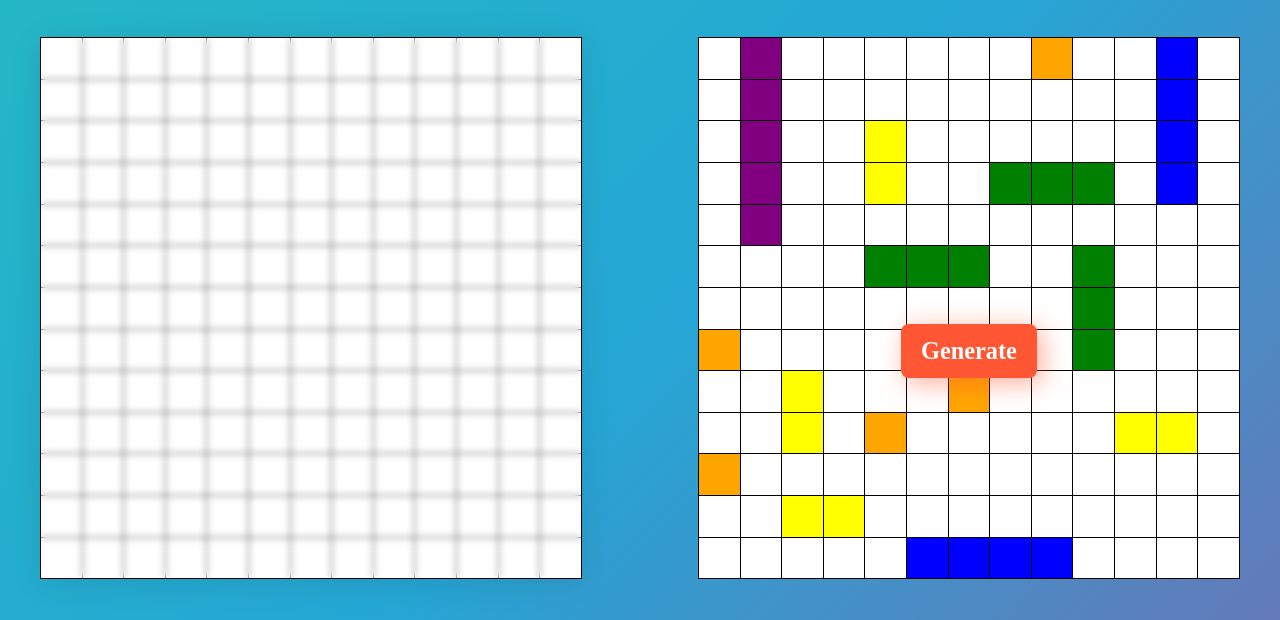
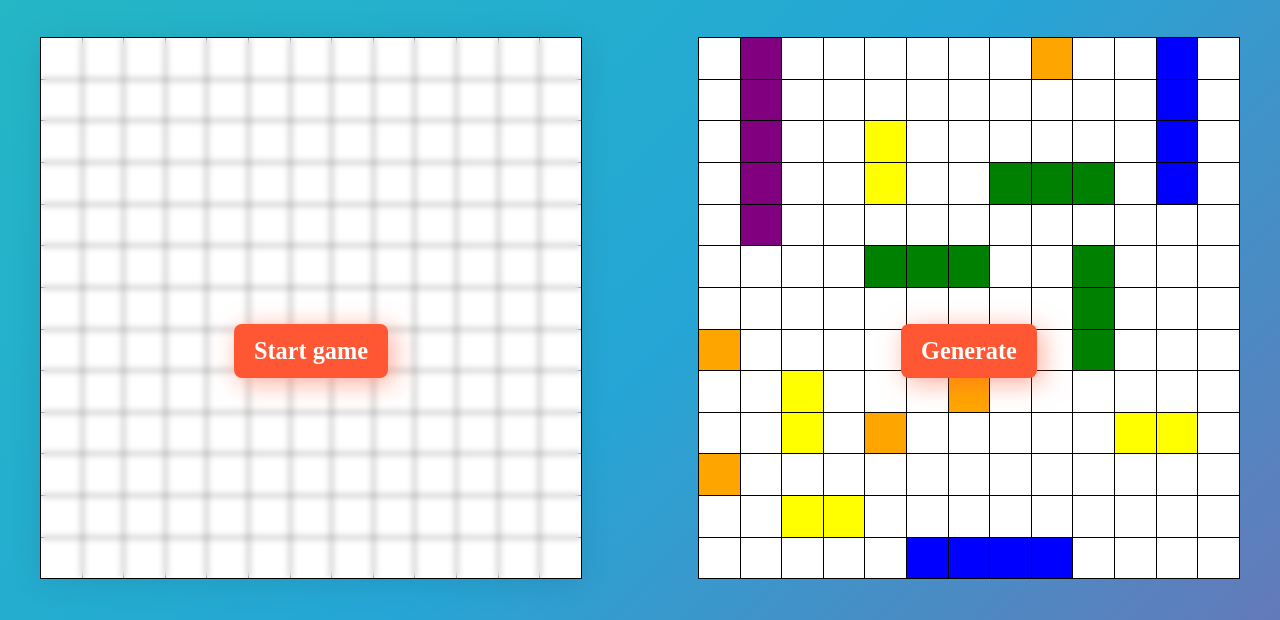
Before and after one commit to serhiipanovjs/sea_battle, a plain HTML site: page index.html in a window 1280 px wide. Shown: the part 180-800 px from the top of the page. Drawn offline with Linux system fonts and the light colour scheme.

Commit message:
added start button

```diff
--- a/assets/css/style.css
+++ b/assets/css/style.css
@@ -196,3 +196,7 @@ button:active {
 .shipsPositions_button {
     font-size: 4.5cqw;
 }
+
+.start_button {
+    font-size: 4.5cqw;
+}
--- a/index.html
+++ b/index.html
@@ -12,7 +12,8 @@
     <div class="fields_container">
         <div id="computerField" class="field_wrapper computer">
             <div id="informationComputerBlock" class="informationBlock computer">
-
+                <p id="gameResultText" class="gameResultText"></p>
+                <button id="startGameButton" class="start_button">Start game</button>
             </div>
         </div>
         <div id="playerField" class="field_wrapper player">
```
